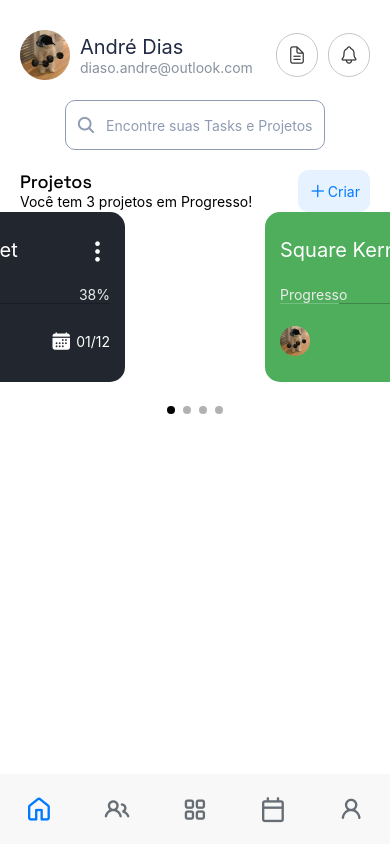
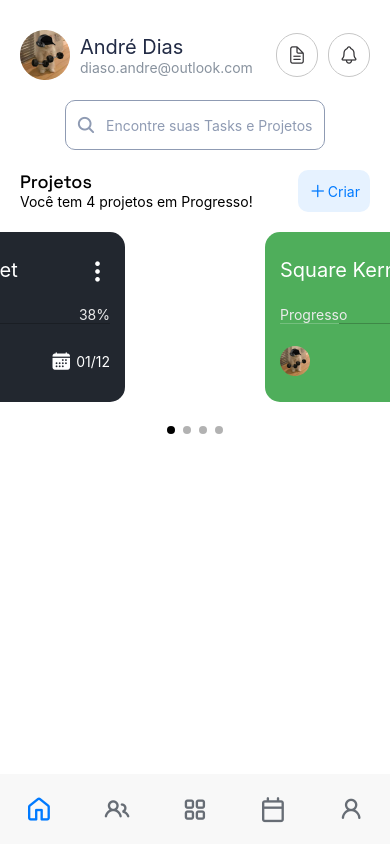
Before and after one commit to https-dre/mindful-nest-app, a React Native app: screen /Home in a window 390 px wide. Built offline with nearby package versions, Linux system fonts and the light colour scheme.

Commit message:
adiciona espaçamento entre o Carrossel e outros componentes

```diff
--- a/screens/Home.js
+++ b/screens/Home.js
@@ -43,11 +43,11 @@ export const Home = ({navigation}) => {
 
 
           { /* Lista de Projetos */ }
-          <View>
+          <View style={{marginBottom: 20}}>
             <View style={{flexDirection: "row", justifyContent: "space-between", paddingHorizontal: 20}}>
               <View>
                 <Text style={{fontFamily: "SpaceGroteskMedium", fontSize: 18}}>Projetos</Text>
-                <Text>Você tem 3 projetos em Progresso!</Text>
+                <Text>Você tem {projects.length} projetos em Progresso!</Text>
               </View>
 
               <TouchableOpacity style={styles.blueButtom}>
```
